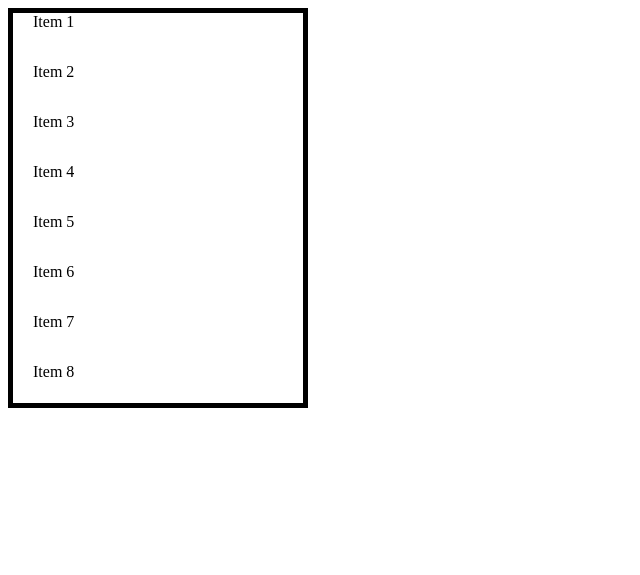
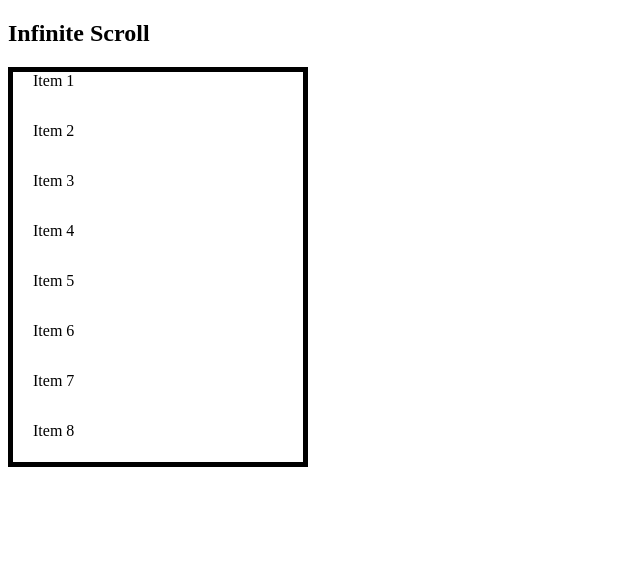
Before and after one commit to acciojob/infinite-scroll-Srikanth44437, a website: page main.html in a window 1280 px wide. Shown: the whole page, without its empty margins (0-640 px from the left). Drawn offline with Linux system fonts and the light colour scheme.

Commit message:
created a submission

```diff
--- a/main.html
+++ b/main.html
@@ -9,6 +9,7 @@
     <title>Document</title>
   </head>
   <body>
+	  <h2>Infinite Scroll</h2>
     <div class="container"></div>
     <script src="./script.js"></script>
   </body>
```
